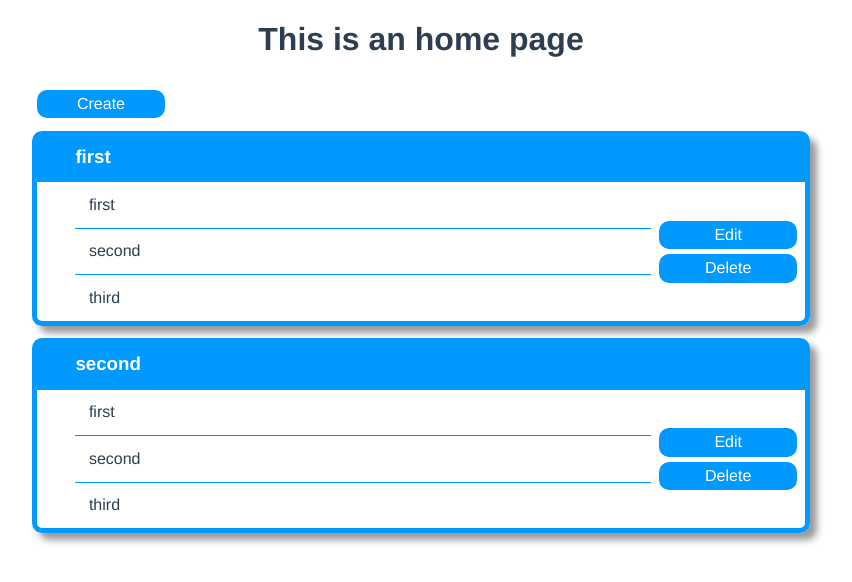
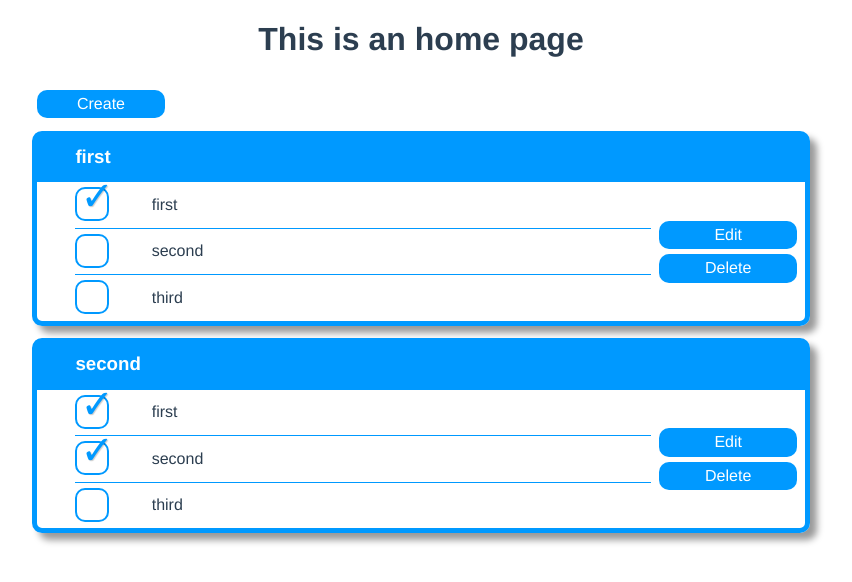
Before and after one commit to TitarenkoBA/notes, a Vue app: page / in a window 1280 px wide. Shown: the top 582 px of the page, without its empty margins (219-1071 px from the left). Built offline with nearby package versions, Linux system fonts and the light colour scheme.

Commit message:
styled checkboxes

```diff
--- a/src/components/Note.vue
+++ b/src/components/Note.vue
@@ -1,23 +1,28 @@
 <template>
-  <div class="note">
+  <div class="note" @focusout="saveChanges()">
     <h3 class="note__title"
+      @keyup="saveChanges()"
       :class="{note__title_contentEditableTitle: !isNotesPreview}"
-      :contenteditable="!isNotesPreview"
-      @keyup="saveChanges()">
+      :contenteditable="!isNotesPreview">
       {{note.title}}
     </h3>
     <div class="note__todos">
       <div v-for="todo of note.todos" :key="todo.id" :id="todo.id" class="note__todo">
-        <input
-          class="note__checkbox"
-          v-if="!isNotesPreview"
-          type="checkbox"
-          :checked="todo.isComplete"
-          @change="saveChanges()">
+        <label
+          class="note_label"
+          :class="{checked: todo.isComplete}"
+          @keyup="saveChanges()" >
+          <input
+            v-if="!isNotesPreview"
+            class="note__checkbox"
+            type="checkbox"
+            :checked="todo.isComplete"
+            @change="checkTodo($event)">
+        </label>
         <p class="note__text"
+          @keyup="saveChanges()"
           :class="{note__text_contentEditableText: !isNotesPreview}"
-          :contenteditable="!isNotesPreview"
-          @keyup="saveChanges()">
+          :contenteditable="!isNotesPreview">
           {{todo.text}}
         </p>
         <button
@@ -90,6 +95,11 @@ export default {
       this.$store.dispatch('deleteTodo', todoIndex)
         .then(() => this.saveChanges());
     },
+    checkTodo(event) {
+      const todoIndex = [...document.querySelectorAll('.note__todo')]
+        .indexOf(event.target.parentNode.parentNode);
+      this.$store.dispatch('checkTodo', todoIndex);
+    },
   },
 };
 </script>
@@ -142,7 +152,27 @@ export default {
   }
 }
 .note__checkbox {
+  display: none;
+}
+.note_label {
+  cursor: pointer;
   margin-right: 5%;
+  margin-top: 5px;
+  width: 30px;
+  height: 30px;
+  border: 2px solid #0099ff;
+  border-radius: 10px;
+}
+.checked {
+  &:before {
+    content: "\2713";
+    text-shadow: 1px 1px 1px rgba(0, 0, 0, .2);
+    font-size: 40px;
+    margin-left: 3px;
+    color: #0099ff;
+    text-align: center;
+    line-height: 15px;
+  }
 }
 .note__text {
   width: 80%;
--- a/src/components/NotesPreview.vue
+++ /dev/null
@@ -1,21 +0,0 @@
-<template>
-  <div>
-    <Note v-for="note of notes" :key="note.id" :id="note.id" :note="note" :isNotesPreview="true"/>
-  </div>
-</template>
-
-<script>
-import Note from '@/components/Note.vue';
-
-export default {
-  name: 'NotesPreview',
-  components: {
-    Note,
-  },
-  computed: {
-    notes() {
-      return this.$store.state.notes;
-    },
-  },
-};
-</script>
--- a/src/store/index.js
+++ b/src/store/index.js
@@ -95,11 +95,13 @@ export default new Vuex.Store({
       if (note) {
         note.id = newNote.id;
         note.title = newNote.title;
+        note.todos = [];
         note.todos = newNote.todos;
-      } else {
+      } else if (state.NoteChanges[0]) {
         newNotes.unshift(newNote);
       }
       state.notes = [...newNotes];
+      state.LastEditingNote = { ...newNote };
       state.ChangesCounter = 0;
       state.NoteChanges = [];
     },
@@ -159,6 +161,11 @@ export default new Vuex.Store({
       state.ModalWindowIsShow = false;
       state.ModalWindowTypeIsCancel = 0;
     },
+    checkTodo(state, todoIndex) {
+      const newTodos = [...state.LastEditingNote.todos];
+      newTodos[todoIndex].isComplete = !newTodos[todoIndex].isComplete;
+      state.LastEditingNote.todos = [...newTodos];
+    },
   },
   actions: {
     editNote(context, note) {
@@ -200,6 +207,9 @@ export default new Vuex.Store({
     modalDiscard(context) {
       context.commit('modalDiscard');
     },
+    checkTodo(context, todoIndex) {
+      context.commit('checkTodo', todoIndex);
+    },
   },
   modules: {
   },
--- a/src/views/Home.vue
+++ b/src/views/Home.vue
@@ -2,22 +2,27 @@
   <div class="home">
     <h1 class="home__title">This is an home page</h1>
     <button class="home__button" @click="createNewNote()">Create</button>
-    <NotesPreview />
+    <Note v-for="note of notes" :key="note.id" :id="note.id" :note="note" :isNotesPreview="true"/>
   </div>
 </template>
 
 <script>
-import NotesPreview from '@/components/NotesPreview.vue';
+import Note from '@/components/Note.vue';
 
 export default {
   name: 'Home',
   components: {
-    NotesPreview,
+    Note,
   },
   methods: {
     createNewNote() {
       this.$store.dispatch('createNewNote')
         .then(() => this.$router.push('/editing'));
+    },
+  },
+  computed: {
+    notes() {
+      return this.$store.state.notes;
     },
   },
 };
```
